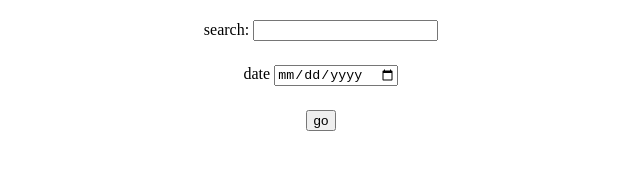
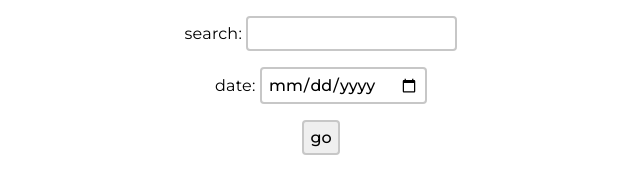
Before and after one commit to JMN327/weather-app, a website built with webpack: page src/template.html in a window 1280 px wide. Shown: the whole page, without its empty margins (319-959 px from the left). Built offline with nearby package versions, Linux system fonts and the light colour scheme.

Commit message:
Start work on display

```diff
--- a/src/styles.css
+++ b/src/styles.css
@@ -0,0 +1,58 @@
+* {
+  box-sizing: border-box;
+  margin: 0;
+  padding: 0;
+
+  user-select: none;
+}
+
+:root {
+  font-family: "Montserrat", sans-serif;
+  --border-radius-small: 0.5rem;
+  letter-spacing: 0.0125rem;
+  line-height: 1.25rem;
+}
+
+input {
+  font-family: "Montserrat", sans-serif;
+  font-size: 1rem;
+  font-weight: 500;
+  border-radius: 0.25rem;
+  border: 0.125rem solid rgb(199, 199, 199);
+  padding: 0.375rem;
+}
+
+button {
+    font-family: "Montserrat", sans-serif;
+    font-size: 1rem;
+    font-weight: 500;
+    border-radius: 0.25rem;
+    border: 0.125rem solid rgb(199, 199, 199);
+    padding: 0.375rem;
+}
+
+.contents {
+  display: flex;
+  justify-content: center;
+  align-items: center;
+  flex-direction: column;
+}
+
+.form {
+    display: flex;
+    flex-direction: column;
+    align-items: center;
+    padding: 1rem;
+    gap: 1rem;
+}
+
+.form-item {
+    display: grid
+
+}
+
+.result-contents {
+    display: flex;
+    flex-direction: column;
+    align-items: center;
+}
--- a/src/template.html
+++ b/src/template.html
@@ -13,34 +13,23 @@
     />
     <script src="index.js" defer></script>
   </head>
-  <body
-    style="
-      display: flex;
-      justify-content: center;
-      align-items: center;
-      flex-direction: column;
-    "
-  >
-    <div style="margin: 12px">
+  <body>
+    <div class="contents">
+      <div class="form">
+        <div class="form__item">
           <label for="search">search:</label>
           <input type="text" id="search" />
         </div>
-    <div style="margin: 12px">
-      <label for="date1">date</label>
+        <div class="form__item"">
+          <label for="date1">date:</label>
           <input type="date" id="date1" />
         </div>
-    <div style="margin: 12px">
+        <div class="form__item"">
           <button id="btn">go</button>
         </div>
-    <div
-      class="result-contents"
-      style="
-        display: flex;
-        justify-content: center;
-        align-items: center;
-        flex-direction: column;
-      "
-    ></div>
+      </div>
+      <div class="result-contents"></div>
+    </div>
 
     <svg xmlns="http://www.w3.org/2000/svg" hidden style="display: none">
       <symbol id="svg-fast-list" viewBox="0 -960 960 960">
```
Lines whose indentation alone changed are shown as unchanged.
